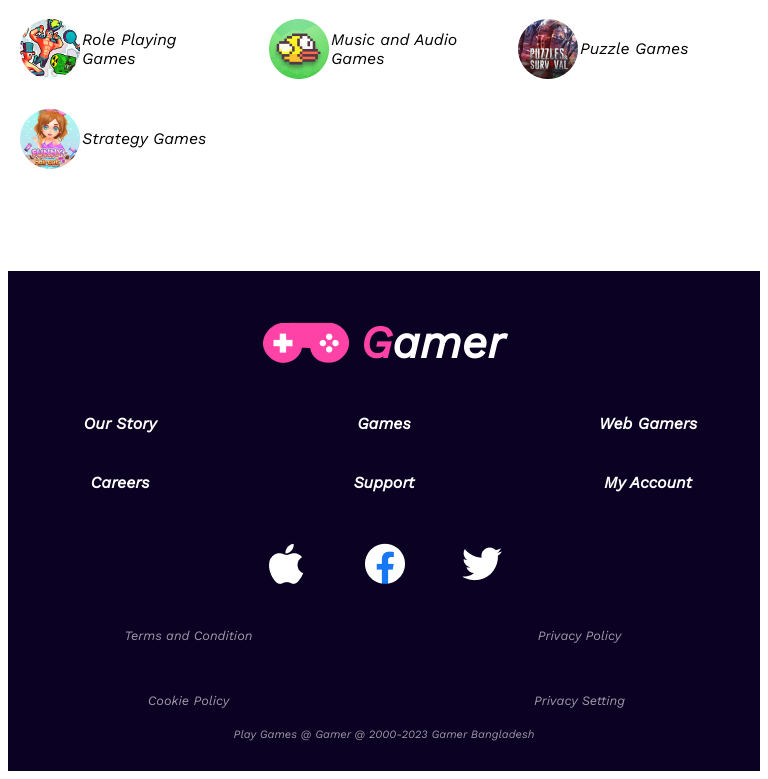
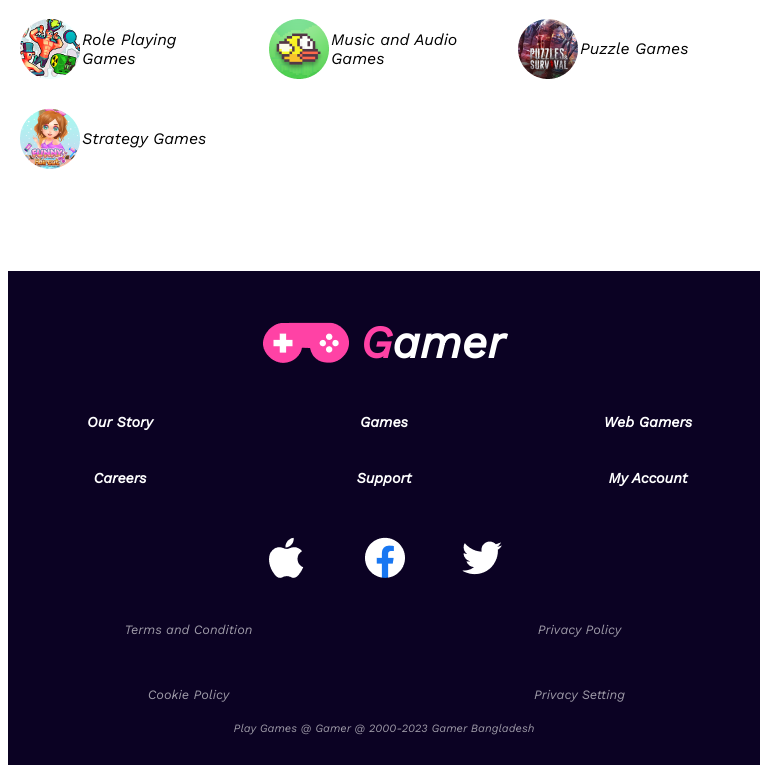
Before and after one commit to sadmanryanriad/Assignment-2-ph, a plain HTML site: page index.html in a window 768 px wide. Shown: the part 4288-5067 px from the top of the page. Drawn offline with nearby package versions, Linux system fonts and the light colour scheme.

Commit message:
footer link size changed

```diff
--- a/responsive.css
+++ b/responsive.css
@@ -124,7 +124,7 @@
     }
 
     .link-section{
-        font-size: 1rem;
+        font-size: .9rem;
         display: grid;
         grid-template-columns: repeat(3,1fr);
         padding: 20px;
@@ -251,7 +251,7 @@
         grid-template-columns: repeat(3, 1fr);
         color: #FFF;
         text-align: center;
-        font-size: 1rem;
+        font-size: .9rem;
         font-weight: 600;
         margin-bottom: 30px;
     }
--- a/styles.css
+++ b/styles.css
@@ -427,7 +427,7 @@
     justify-content: center;
     color: #FFF;
     text-align: center;
-    font-size: 1.4rem;
+    font-size: 1rem;
     font-weight: 600;
 }
 
```
